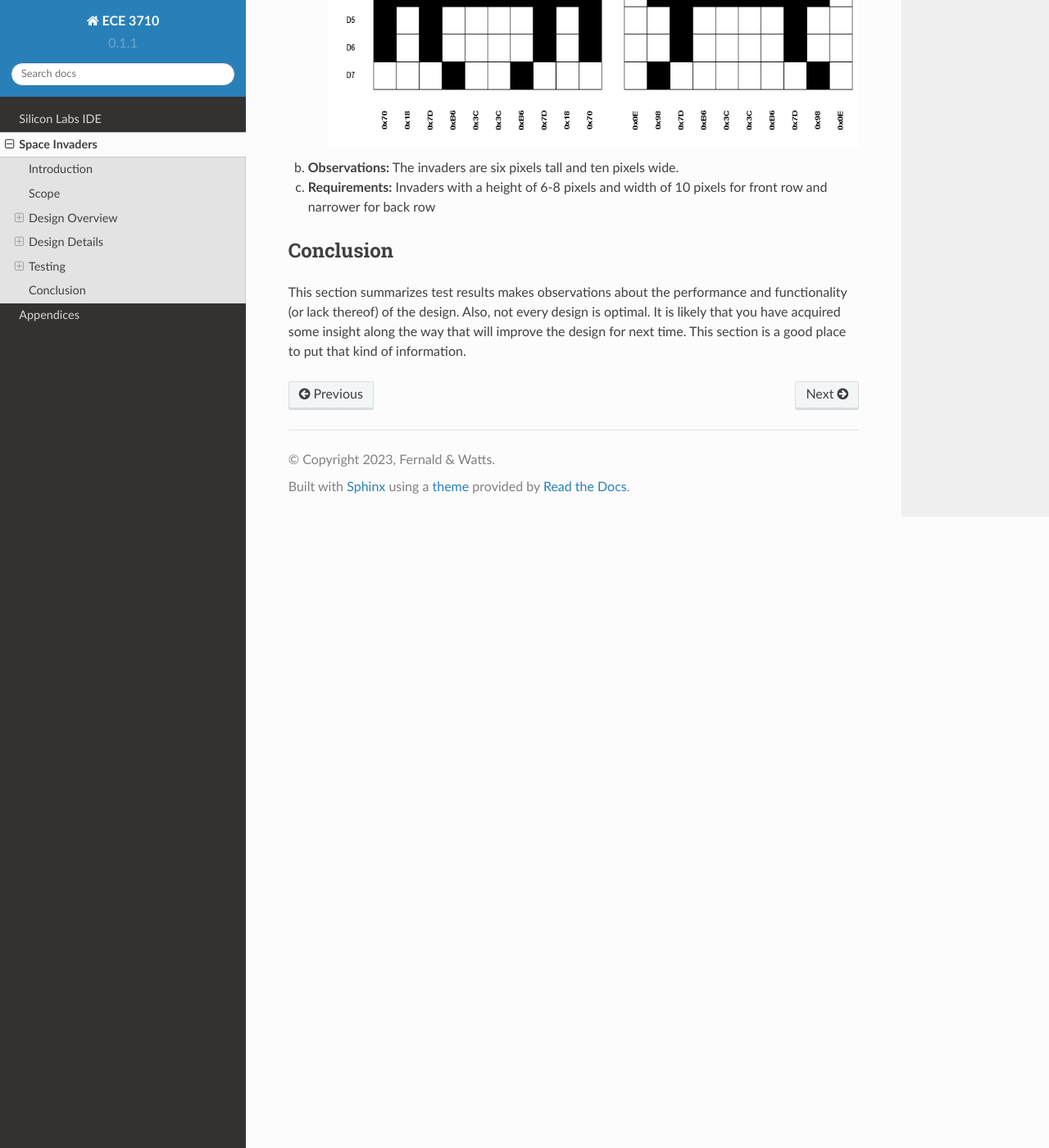
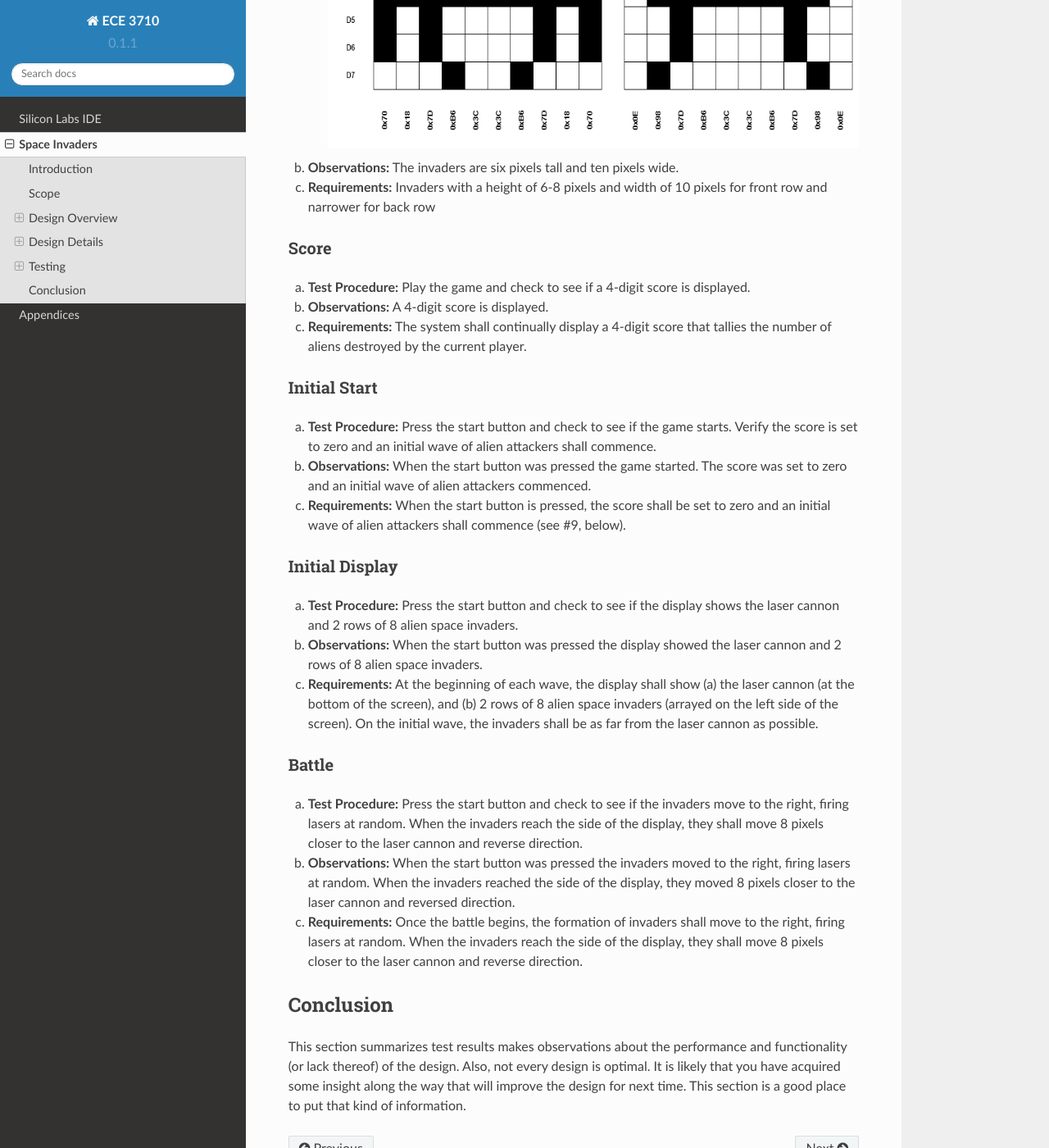
Before and after one commit to wattsjake/ece3710-notes, a Sphinx documentation site: the page built from docs/source/project.rst, in a window 1280 px wide and 1400 px high, scrolled down 9762 px. Shown: the whole window at 82% size. Built offline with Sphinx 7.4.7 and the Read the Docs theme 2.0.0, drawn with Linux system fonts in a browser that asks for light colours.

Commit message:
added more tests

```diff
--- a/docs/source/project.rst
+++ b/docs/source/project.rst
@@ -412,6 +412,48 @@ b. **Observations:** The invaders are six pixels tall and ten pixels wide.
 c. **Requirements:** Invaders with a height of 6-8 pixels and width of 10 pixels for front row and narrower for back row
 
 
+Score
+*****
+.. _score:
+
+a. **Test Procedure:** Play the game and check to see if a 4-digit score is displayed.
+
+b. **Observations:** A 4-digit score is displayed.
+
+c. **Requirements:** The system shall continually display a 4-digit score that tallies the number of aliens destroyed by the current player.
+
+
+Initial Start
+*************
+.. _initial_start:
+
+a. **Test Procedure:** Press the start button and check to see if the game starts. Verify the score is set to zero and an initial wave of alien attackers shall commence.
+
+b. **Observations:** When the start button was pressed the game started. The score was set to zero and an initial wave of alien attackers commenced.
+
+c. **Requirements:** When the start button is pressed, the score shall be set to zero and an initial wave of alien attackers shall commence (see #9, below).
+
+
+Initial Display
+***************
+.. _initial_display:
+
+a. **Test Procedure:** Press the start button and check to see if the display shows the laser cannon and 2 rows of 8 alien space invaders.
+
+b. **Observations:** When the start button was pressed the display showed the laser cannon and 2 rows of 8 alien space invaders.
+
+c. **Requirements:** At the beginning of each wave, the display shall show (a) the laser cannon (at the bottom of the screen), and (b) 2 rows of 8 alien space invaders (arrayed on the left side of the screen). On the initial wave, the invaders shall be as far from the laser cannon as possible.
+
+Battle
+******
+.. _battle:
+
+a. **Test Procedure:** Press the start button and check to see if the invaders move to the right, firing lasers at random. When the invaders reach the side of the display, they shall move 8 pixels closer to the laser cannon and reverse direction.
+
+b. **Observations:** When the start button was pressed the invaders moved to the right, firing lasers at random. When the invaders reached the side of the display, they moved 8 pixels closer to the laser cannon and reversed direction.
+
+c. **Requirements:** Once the battle begins, the formation of invaders shall move to the right, firing lasers at random. When the invaders reach the side of the display, they shall move 8 pixels closer to the laser cannon and reverse direction.
+
 
 
 Conclusion
```
